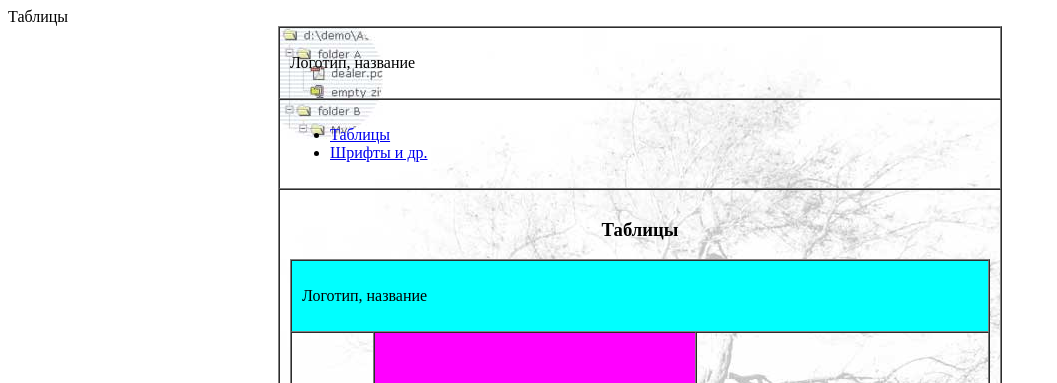
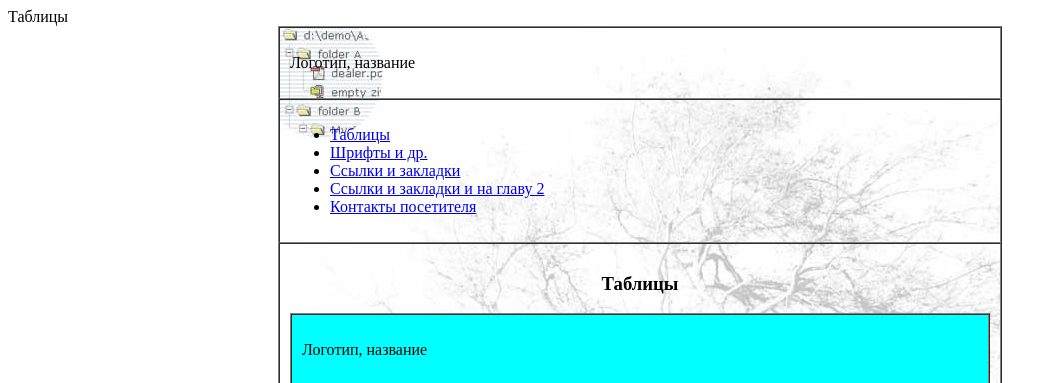
Before and after one commit to vmarshirov/2024_BWT, a plain HTML site: page tables/index.html in a window 1280 px wide. Shown: the top 383 px of the page, without its empty margins (0-1057 px from the left). Drawn offline with Linux system fonts and the light colour scheme.

Commit message:
contacts

```diff
--- a/tables/index.html
+++ b/tables/index.html
@@ -23,6 +23,9 @@
                 <ul>
                     <li><a href="../tables/index.html" target="_self">Таблицы</a>
                     <li><a href="../010_typography/index.html" target="_self">Шрифты и др.</a>
+                    <li><a href="../060_anchor/index.html" target="_self">Ссылки и закладки</a>
+                    <li><a href="../060_anchor/index.html#head2" target="_self">Ссылки и закладки и на главу 2</a>
+                    <li><a href="../f_contact/index.html" target="_self">Контакты посетителя</a>
                 </ul>
 
             </td>
```
Also changed, not shown: 010_typography/index.html (+1 -0 lines).
